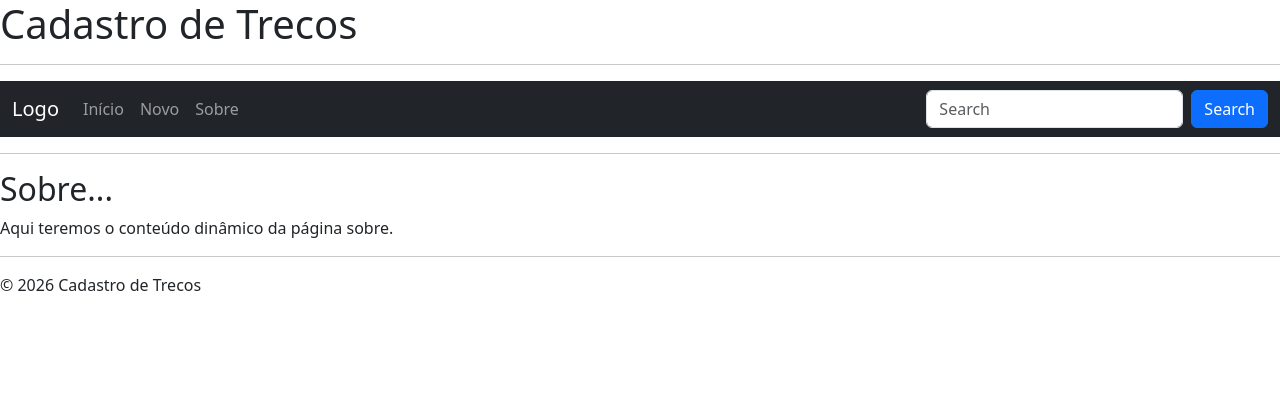
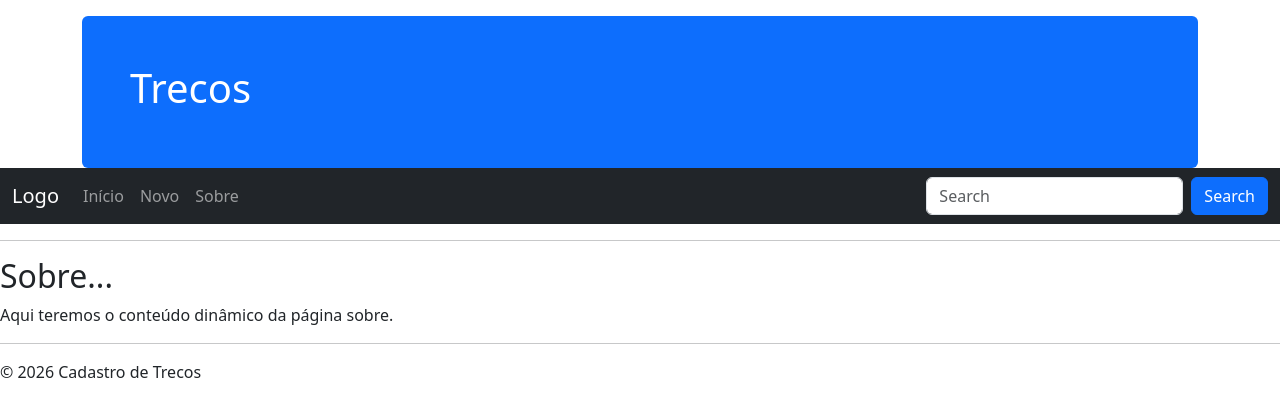
Before and after one commit to Giancsa/atividade_flask, a Flask app: page /about in a window 1280 px wide. Shown: the top 417 px of the page. Run offline with Flask 3, Linux system fonts and the light colour scheme; some libraries are stand-ins or nearby versions.

Commit message:
Update _base.html

```diff
--- a/templates/_base.html
+++ b/templates/_base.html
@@ -11,10 +11,15 @@
 
 <body>
     <header>
-        <h1> Cadastro de Trecos</h1>
+        <div class="container mt-3">
+            <div class="mt-0 p-5 bg-primary text-white rounded">
+                <h1>Trecos</h1>
+
+            </div>
+        </div>
     </header>
 
-    <hr>
+
 
     <nav class="navbar navbar-expand-sm navbar-dark bg-dark">
         <div class="container-fluid">
@@ -50,7 +55,7 @@
     <hr>
 
     <footer>&copy; 2026 Cadastro de Trecos</footer>
-<script src="https://cdn.jsdelivr.net/npm/bootstrap@5.3.8/dist/js/bootstrap.bundle.min.js"></script>
+    <script src="https://cdn.jsdelivr.net/npm/bootstrap@5.3.8/dist/js/bootstrap.bundle.min.js"></script>
 </body>
 
 </html>
```
